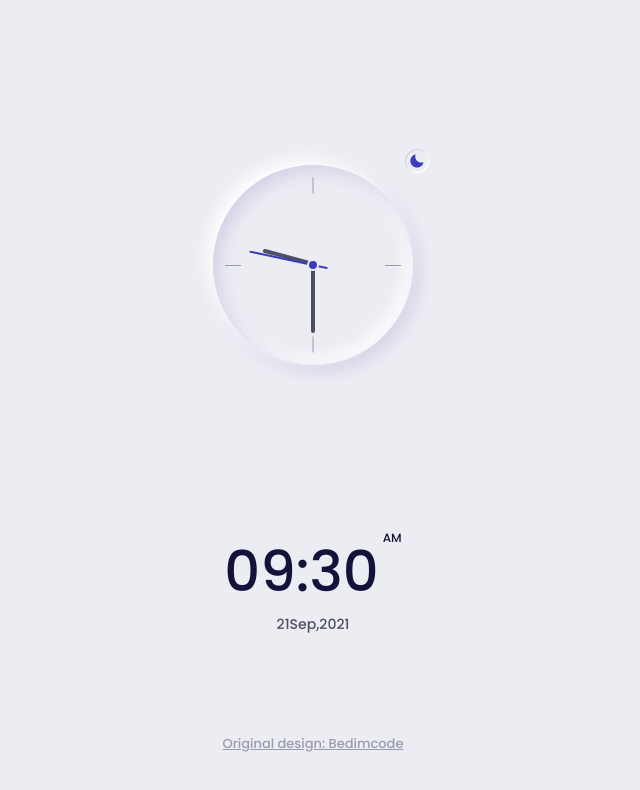
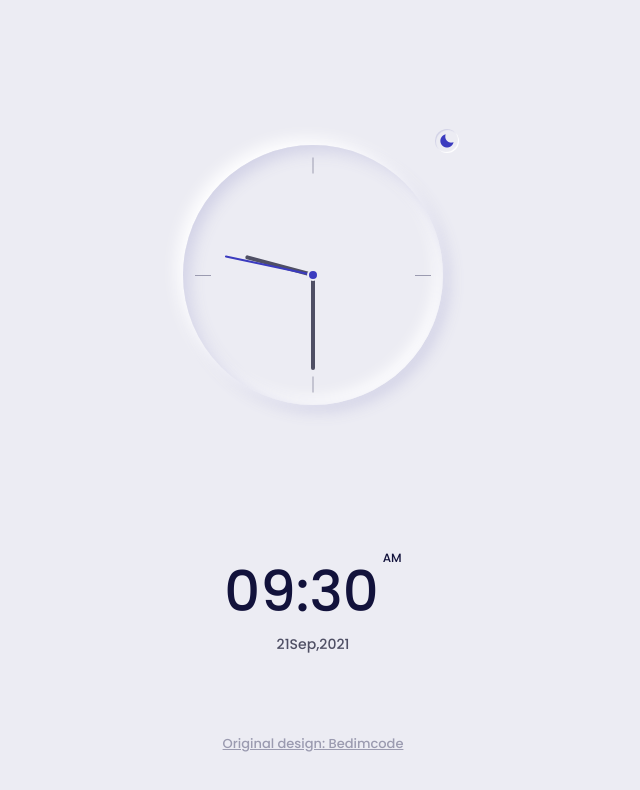
Before and after one commit to xdevtomix/double-clock, a React (Vite) app: page / in a window 1280 px wide. Shown: the top 790 px of the page, without its empty margins (327-967 px from the left). Built offline with nearby package versions, Linux system fonts and the light colour scheme.

Commit message:
styled components - refactor 2

```diff
--- a/src/components/Clock.jsx
+++ b/src/components/Clock.jsx
@@ -135,15 +135,15 @@ export default function Clock() {
 
                     <AnalogCenter data-component="analog-center" />
 
-                    <AnalogHoursContainer data-component="analog-hours-container" hoursDeg={hoursDeg}>
-                        <AnalogHoursHand data-component="analog-hours-hand" />
-                    </AnalogHoursContainer>
-                    <AnalogMinutesContainer data-component="analog-minutes-container" minutesDeg={minutesDeg}>
-                        <AnalogMinutesHand data-component="analog-minutes-hand" />
-                    </AnalogMinutesContainer>
-                    <AnalogSecondsContainer data-component="analog-seconds-container" secondsDeg={secondsDeg}>
-                        <AnalogSecondsHand data-component="analog-seconds-hand" />
-                    </AnalogSecondsContainer>
+                    <AnalogHandContainer data-component="analog-hours-container" width="140px" height="140px" deg={hoursDeg}>
+                        <AnalogHand data-component="analog-hand" which="hours" width=".25rem" height="70px" />
+                    </AnalogHandContainer>
+                    <AnalogHandContainer data-component="analog-minutes-container" width="190px" height="190px" deg={minutesDeg}>
+                        <AnalogHand data-component="analog-hand" which="minutes" width=".25rem" height="95px" />
+                    </AnalogHandContainer>
+                    <AnalogHandContainer data-component="analog-seconds-container" width="180px" height="180px" deg={secondsDeg}>
+                        <AnalogHand data-component="analog-hand" which="seconds" width=".125rem" height="90px" />
+                    </AnalogHandContainer>
 
                     <div className="clock__theme">
                         <i className='bx bxs-moon' id="theme-button"></i>
@@ -186,8 +186,8 @@ const TwoClocks = styled.div`
 
 const Analog = styled.div`
     position: relative;
-    width: 200px;
-    height: 200px;
+    width: 260px;
+    height: 260px;
     box-shadow: -6px -6px 16px var(--white-color),
                 6px 6px 16px hsla(var(--hue-color), 30%, 86%, 1),
                 inset 6px 6px 16px hsla(var(--hue-color), 30%, 86%, 1),
@@ -226,56 +226,20 @@ const AnalogCenter = styled.div`
     z-index: var(--z-tooltip);
 `;
 
-const AnalogHoursContainer = styled.div`
+const AnalogHandContainer = styled.div`
     position: absolute;
     display: flex;
     justify-content: center;
-    width: 105px;
-    height: 105px;
-    ${(props) => `transform: rotateZ(${props.hoursDeg}deg)`}
+    width: ${({width}) => `${width}`};
+    height: ${({height}) => `${height}`};
+    ${(props) => `transform: rotateZ(${props.deg}deg)`}
 `;
 
-const AnalogHoursHand = styled.div`
+const AnalogHand = styled.div`
     position: absolute;
-    background-color: var(--text-color);
-    width: .25rem;
-    height: 3rem;
-    border-radius: .75rem;
-    z-index: var(--z-normal);
-`;
-
-const AnalogMinutesContainer = styled.div`
-    position: absolute;
-    display: flex;
-    justify-content: center;
-    width: 136px;
-    height: 136px;
-    ${(props) => `transform: rotateZ(${props.minutesDeg}deg)`}
-`;
-
-const AnalogMinutesHand = styled.div`
-    position: absolute;
-    background-color: var(--text-color);
-    width: .25rem;
-    height: 4rem;
-    border-radius: .75rem;
-    z-index: var(--z-normal);
-`;
-
-const AnalogSecondsContainer = styled.div`
-    position: absolute;
-    display: flex;
-    justify-content: center;
-    width: 130px;
-    height: 130px;
-    ${(props) => `transform: rotateZ(${props.secondsDeg}deg)`}
-`;
-
-const AnalogSecondsHand = styled.div`
-    position: absolute;
-    background-color: var(--first-color);
-    width: .125rem;
-    height: 5rem;
+    background-color: ${({which}) => which === 'seconds' ? 'var(--first-color)' : 'var(--text-color)'};
+    width: ${({width}) => `${width}`};
+    height: ${({height}) => `${height}`};
     border-radius: .75rem;
     z-index: var(--z-normal);
 `;
```
